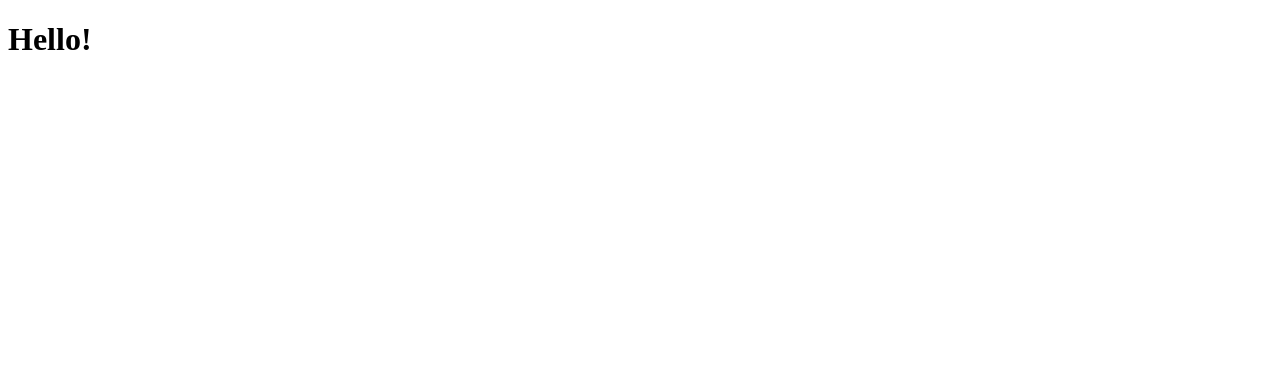
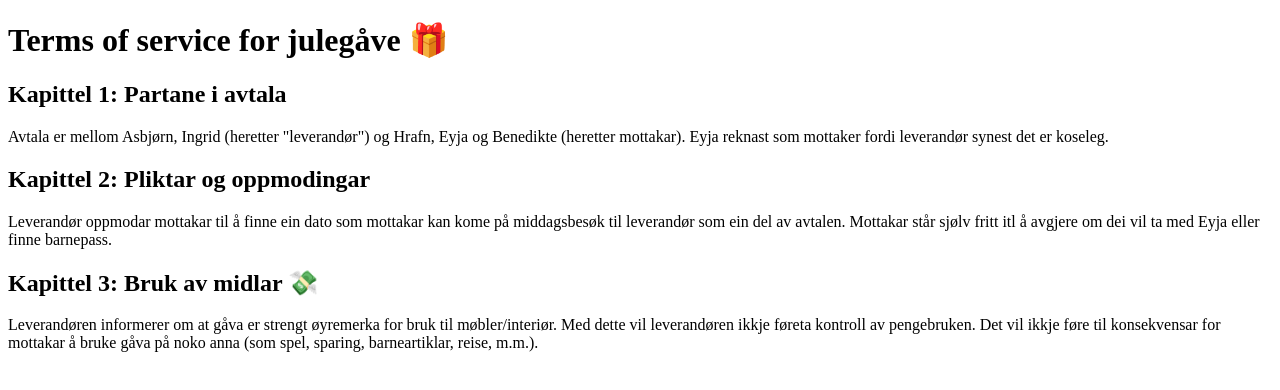
Before and after one commit to asborv/asborv.github.io, a plain HTML site: page tos/index.html in a window 1280 px wide. Drawn offline with Linux system fonts and the light colour scheme.

Commit message:
Update terms of service in index.html

```diff
--- a/tos/index.html
+++ b/tos/index.html
@@ -6,6 +6,28 @@
     <title>Terms of service</title>
   </head>
   <body>
-    <h1>Hello!</h1>
+    <h1>Terms of service for julegåve 🎁</h1>
+
+    <h2>Kapittel 1: Partane i avtala</h2>
+
+    <p>
+      Avtala er mellom Asbjørn, Ingrid (heretter "leverandør") og Hrafn, Eyja og Benedikte (heretter mottakar).
+      Eyja reknast som mottaker fordi leverandør synest det er koseleg.
+    </p>
+
+    <h2>Kapittel 2: Pliktar og oppmodingar</h2>
+
+    <p>
+      Leverandør oppmodar mottakar til å finne ein dato som mottakar kan kome på middagsbesøk til leverandør som ein del av avtalen.
+      Mottakar står sjølv fritt itl å avgjere om dei vil ta med Eyja eller finne barnepass.
+    </p>
+
+    <h2>Kapittel 3: Bruk av midlar 💸</h2>
+
+    <p>
+      Leverandøren informerer om at gåva er strengt øyremerka for bruk til møbler/interiør.
+      Med dette vil leverandøren ikkje føreta kontroll av pengebruken.
+      Det vil ikkje føre til konsekvensar for mottakar å bruke gåva på noko anna (som spel, sparing, barneartiklar, reise, m.m.).
+    </p>
   </body>
 </html>
```
